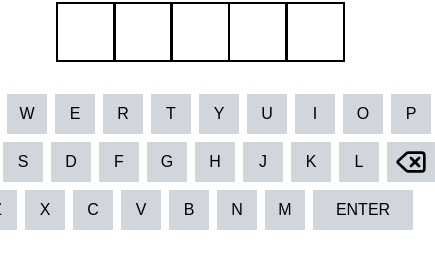
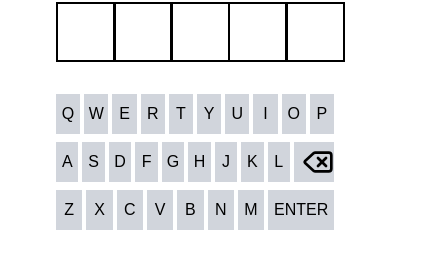
Before and after one commit to autumnalEqvinox/wordle-royale, a Next.js app: page /play in a window 390 px wide. Shown: the part 429-709 px from the top of the page, 435 px wide, since content can reach past the window. Built offline with nearby package versions, Linux system fonts and the light colour scheme; no server answers; the database is empty.

Commit message:
wrong branch, fixed keyboard resizing for mobile users

```diff
--- a/app/(play)/play/page.tsx
+++ b/app/(play)/play/page.tsx
@@ -28,7 +28,6 @@ import { isValidWord, getRandomWord } from "@/features/validWords";
 export default function GamePlay() {
     // this exists to change the length of the word if need be
     const [MAX_LENGTH, setMaxLength] = useState<number>(5);
-    const [hasWon, setHasWon] = useState(false);
 
     const [isOpen, setIsOpen] = useState<boolean>(false);
     const [secondsLeft, setSecondsLeft] = useState<number>(10); // visible countdown shown in the win popup
@@ -56,6 +55,23 @@ export default function GamePlay() {
 
     // game/word in Firestore holds the word everyone is trying to guess (field: currentWord)
     // generates random UID for new round (field: roundId) whenever saveWord() is called to store a new word in Firestore
+    const [hasWon, setHasWon] = useState(false);
+
+    // const firebaseHasWon = () => {
+    //     const hasWonRef = doc(db, "game", "hasWon");
+    //     if (hasWon) {
+    //         updateDoc(hasWonRef, {
+    //             has_won: true
+    //         });
+    //     if (!hasWon) {
+    //         updateDoc(hasWonRef, {
+    //             has_won: false
+    //         });
+    //         }
+    //     }
+    // }
+
+
     const saveWord = async (word: string) => {
     try {
         await setDoc(
@@ -100,6 +116,8 @@ export default function GamePlay() {
         return () => unsubscribe();
     }, [userId]);
 
+
+
     // after a win, wait 10 seconds, then clear the board and pick a new word
     useEffect(() => {
         if (!hasWon) return;
@@ -1041,7 +1059,7 @@ export default function GamePlay() {
             // changed onSubmit ot handleEnter to connect keyboard to new combined functino that busmits guesses and logs to firestore + check for win
             // also removed redundant functions that were not needed anymore since the new function handles both keyboard and enter button submission
         />
-
+            {/* p-14 */}
         <main className="flex flex-col items-center p-14">
             {/* Countdown shown on the page itself while waiting for the next word */}
             {hasWon && (
@@ -1285,6 +1303,13 @@ export default function GamePlay() {
                                         : ""
                     }`}
                     >
+                    {/*
+                        Add some hidden feature that when clicked
+                            shows some accomplishment,
+                            or gives a hint
+                            or does something really mean
+                    */}
+
                     {guessedText[guessedTextLength+1] != null && guessedText[guessedTextLength+1] != ""
                         ? guessedText[guessedTextLength+1][4]
                         : guessedText.length == guessedTextLength+1
@@ -1778,8 +1803,8 @@ export default function GamePlay() {
             </div>
 
     {/* {This is the keyboard buttons} */}
-        <div className="flex flex-col items-center gap-2 mt-8">
-            <div key={100} className="flex gap-2">
+        <div className="flex flex-col items-center gap-2 mt-8 w-full max-w-full">
+            <div key={100} className="flex w-full justify-center gap-1 sm:gap-2">
                 <button key="Q-key"
                 className={`h-10 w-10 ${
                 pressedKey === "Q"
@@ -2114,7 +2139,7 @@ export default function GamePlay() {
         </div>
 
     {/* Row 2 */}
-        <div key={102} className="flex gap-2">
+        <div key={102} className="flex w-full justify-center gap-1 sm:gap-2">
             <button key="A-key"
             className={`h-10 w-10 ${
             pressedKey === "A"
@@ -2427,7 +2452,7 @@ export default function GamePlay() {
 
         </div>
 
-        <div key={103} className="flex gap-2">
+        <div key={103} className="flex w-full justify-center gap-1 sm:gap-2">
             <button key="Z-key"
             className={`h-10 w-10 ${
             pressedKey === "Z"
```
